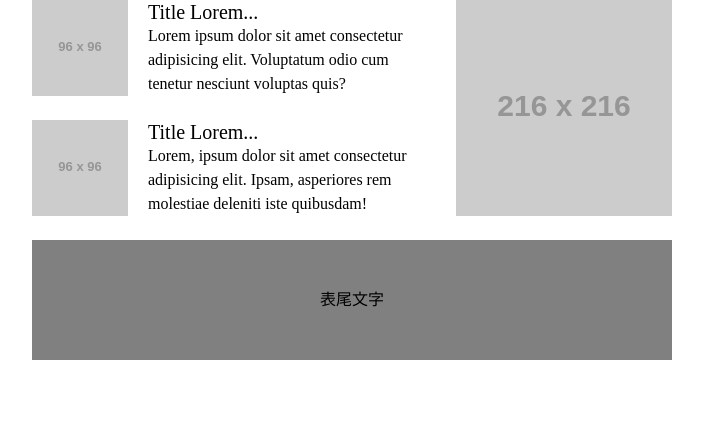
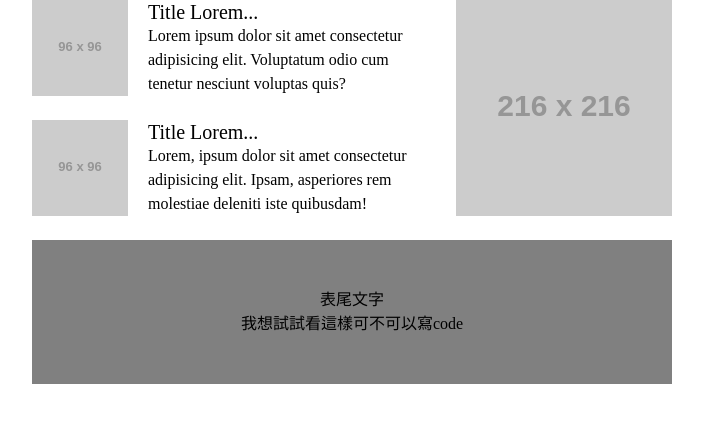
Before and after one commit to oxfoxlion/week1-pixel-perfect-kata, a plain HTML site: page index.html in a window 1280 px wide. Shown: the whole page, without its empty margins (288-991 px from the left). Drawn offline with Linux system fonts and the light colour scheme; placeholder pictures from the web are drawn by us.

Commit message:
Update index.html

```diff
--- a/index.html
+++ b/index.html
@@ -29,6 +29,7 @@
         </div>
         <div class="footer">
             <p>表尾文字</p>
+            <p>我想試試看這樣可不可以寫code</p>
         </div>
     </div>
 </body>
```
